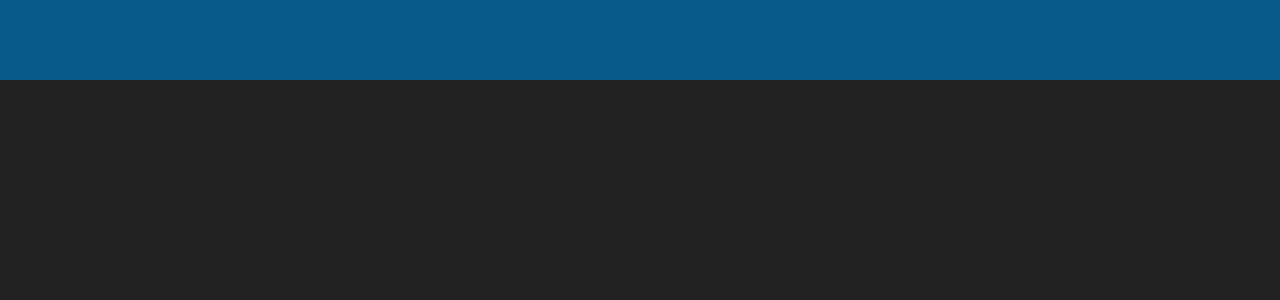
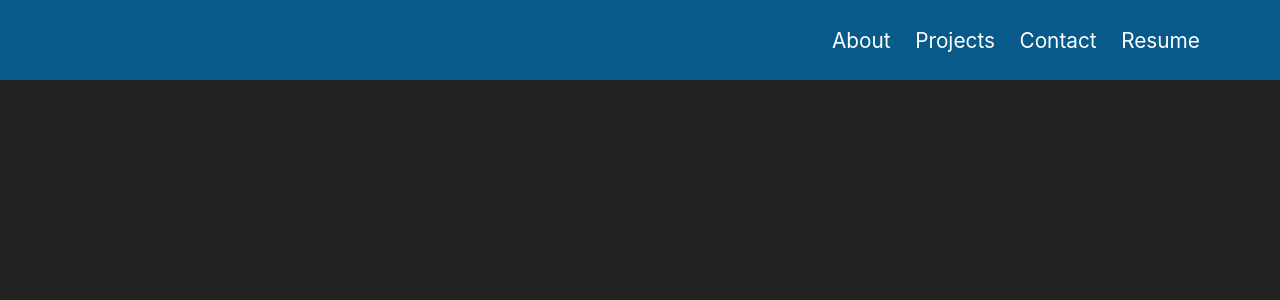
Before and after one commit to naser23/Portfolio, a React (Create React App) app: page / in a window 1280 px wide. Shown: the top 300 px of the page. Built offline with nearby package versions, Linux system fonts and the light colour scheme.

Commit message:
Destop navbar design is almost done. Need to remember to convert that resume link into it's own button component.

```diff
--- a/src/components/Navbars/Navbar.js
+++ b/src/components/Navbars/Navbar.js
@@ -32,6 +32,12 @@ function Navbar() {
             </motion.div>
           )}
         </AnimatePresence>
+        <div className="navLinks">
+          <div className="link">About</div>
+          <div className="link">Projects</div>
+          <div className="link">Contact</div>
+          <div className="link">Resume</div>
+        </div>
       </nav>
     </>
   );
--- a/src/styles/navbar.css
+++ b/src/styles/navbar.css
@@ -34,6 +34,22 @@
   transition: all 0.2s ease-in-out;
 }
 
+.navLinks {
+  display: none;
+}
+
+.link {
+  font-size: 1.3rem;
+  /* color: #075a89; */
+  /* color: #212121; */
+}
+
+.link:hover {
+  cursor: pointer;
+  color: #212121;
+  transition: color 0.1s ease-in-out;
+}
+
 /* // hamburger menu open animation // */
 .is-active .line:nth-child(2) {
   opacity: 0;
@@ -54,6 +70,17 @@
   .hamburgerButton {
     display: none;
   }
+
+  .Navbar {
+    justify-content: end;
+  }
+
+  .navLinks {
+    display: flex;
+    width: 50%;
+    justify-content: space-between;
+    padding-right: 2.5rem;
+  }
 }
 @media (min-width: 991.98px) {
   .Navbar {
@@ -63,8 +90,16 @@
   .hamburgerButton {
     display: none;
   }
+
+  .navLinks {
+    width: 40%;
+    padding-right: 5rem;
+  }
 }
 @media (min-width: 1199.98px) {
+  .navLinks {
+    width: 35%;
+  }
 }
 
 /* // keeping hamburgerButton on larger landscape phone screens // */
@@ -72,4 +107,12 @@
   .hamburgerButton {
     display: flex;
   }
+
+  .Navbar {
+    justify-content: start;
+  }
+
+  .navLinks {
+    display: none;
+  }
 }
```
Also changed, not shown: public/index.html (+1 -23 lines).
